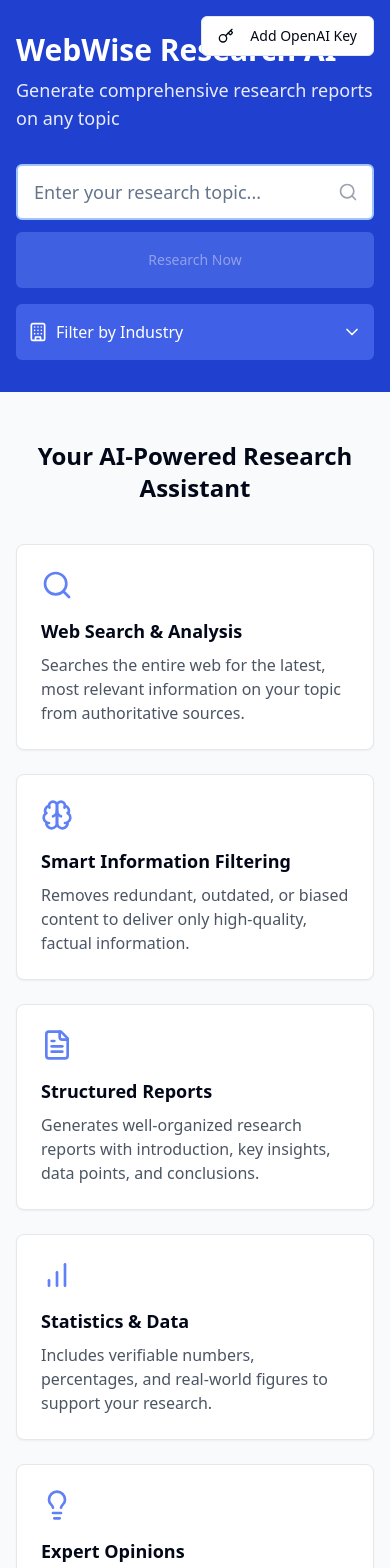
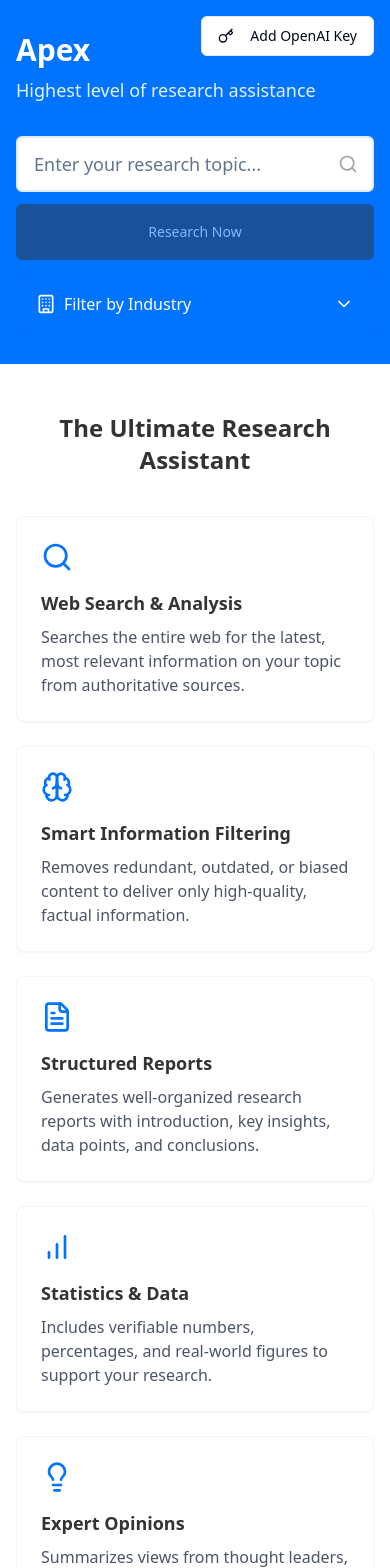
Before and after one commit to tejareddy809/webwise-research-ai, a React (Vite) app: page / in a window 390 px wide. Shown: the top 1568 px of the page. Built offline with nearby package versions, Linux system fonts and the light colour scheme.

Commit message:
Refactor: Improve UI and styling
- Change app name.
- Implement mobile and laptop compatibility.
- Add transitions and animations.
- Update color palette.

```diff
--- a/src/components/ResearchHeader.tsx
+++ b/src/components/ResearchHeader.tsx
@@ -48,18 +48,18 @@ export function ResearchHeader({ onSearch }: ResearchHeaderProps) {
   };
 
   return (
-    <div className="bg-research-700 text-white py-8 px-4 md:px-8">
-      <div className="max-w-6xl mx-auto">
-        <h1 className="text-3xl md:text-4xl font-bold mb-2">WebWise Research AI</h1>
+    <div className="bg-accent text-white py-8 px-4 md:px-8 transition-all-300">
+      <div className="max-w-6xl mx-auto animate-fade-in">
+        <h1 className="text-3xl md:text-4xl font-bold mb-2">Apex</h1>
         <p className="text-lg md:text-xl mb-8 opacity-90">
-          Generate comprehensive research reports on any topic
+          Highest level of research assistance
         </p>
 
-        <form onSubmit={handleSubmit} className="flex flex-col gap-4 max-w-3xl">
+        <form onSubmit={handleSubmit} className="flex flex-col gap-4 max-w-3xl animate-slide-up">
           <div className="flex flex-col md:flex-row gap-3">
             <div className="flex-1 relative">
               <Input
-                className="w-full pl-4 pr-12 py-3 text-lg text-black border-2 border-research-300 focus-visible:ring-research-500 h-14"
+                className="w-full pl-4 pr-12 py-3 text-lg text-secondary border-2 border-accent-100 focus-visible:ring-accent h-14 transition-all duration-200 hover:border-accent-300"
                 placeholder="Enter your research topic..."
                 value={query}
                 onChange={(e) => setQuery(e.target.value)}
@@ -68,7 +68,7 @@ export function ResearchHeader({ onSearch }: ResearchHeaderProps) {
             </div>
             <Button
               type="submit"
-              className="h-14 px-6 bg-research-500 hover:bg-research-600 text-white"
+              className="h-14 px-6 bg-secondary hover:bg-secondary/90 text-white transition-all duration-200 transform hover:scale-105"
               disabled={!query.trim()}
             >
               Research Now
@@ -78,28 +78,29 @@ export function ResearchHeader({ onSearch }: ResearchHeaderProps) {
           <Collapsible
             open={isFiltersOpen}
             onOpenChange={setIsFiltersOpen}
-            className="bg-research-600 rounded-md p-3"
+            className="bg-accent/80 backdrop-blur-sm rounded-md p-3 transition-all duration-300 animate-scale-in"
           >
-            <CollapsibleTrigger className="flex items-center gap-2 w-full justify-between text-left text-white py-1">
+            <CollapsibleTrigger className="flex items-center gap-2 w-full justify-between text-left text-white py-1 hover:bg-accent/50 rounded-md px-2 transition-all duration-200">
               <div className="flex items-center gap-2">
                 <Building size={20} />
                 <span className="font-medium">Filter by Industry</span>
                 {selectedIndustries.length > 0 && (
-                  <span className="bg-research-500 text-white text-xs px-2 py-1 rounded-full">
+                  <span className="bg-white text-accent text-xs px-2 py-1 rounded-full">
                     {selectedIndustries.length}
                   </span>
                 )}
               </div>
               {isFiltersOpen ? <ChevronUp size={20} /> : <ChevronDown size={20} />}
             </CollapsibleTrigger>
-            <CollapsibleContent className="mt-3">
+            <CollapsibleContent className="mt-3 transition-all duration-300">
               <div className="grid grid-cols-2 md:grid-cols-4 gap-3">
                 {industries.map((industry) => (
-                  <div key={industry.id} className="flex items-center space-x-2">
+                  <div key={industry.id} className="flex items-center space-x-2 hover:bg-accent/50 p-2 rounded-md transition-all duration-200">
                     <Checkbox
                       id={industry.id}
                       checked={selectedIndustries.includes(industry.id)}
                       onCheckedChange={() => toggleIndustry(industry.id)}
+                      className="border-white data-[state=checked]:bg-white data-[state=checked]:text-accent"
                     />
                     <label
                       htmlFor={industry.id}
--- a/src/index.css
+++ b/src/index.css
@@ -1,3 +1,4 @@
+
 @tailwind base;
 @tailwind components;
 @tailwind utilities;
@@ -13,41 +14,34 @@
     --popover: 0 0% 100%;
     --popover-foreground: 222.2 84% 4.9%;
 
-    --primary: 223 80% 55%;
-    --primary-foreground: 210 40% 98%;
+    --primary: 0 0% 100%;
+    --primary-foreground: 0 0% 20%;
 
-    --secondary: 210 40% 96.1%;
-    --secondary-foreground: 222.2 47.4% 11.2%;
+    --secondary: 0 0% 20%;
+    --secondary-foreground: 0 0% 98%;
 
     --muted: 210 40% 96.1%;
     --muted-foreground: 215.4 16.3% 46.9%;
 
-    --accent: 210 40% 96.1%;
-    --accent-foreground: 222.2 47.4% 11.2%;
+    --accent: 213 100% 50%;
+    --accent-foreground: 0 0% 100%;
 
     --destructive: 0 84.2% 60.2%;
     --destructive-foreground: 210 40% 98%;
 
     --border: 214.3 31.8% 91.4%;
     --input: 214.3 31.8% 91.4%;
-    --ring: 223 80% 55%;
+    --ring: 213 100% 50%;
 
     --radius: 0.5rem;
 
     --sidebar-background: 0 0% 98%;
-
     --sidebar-foreground: 240 5.3% 26.1%;
-
     --sidebar-primary: 240 5.9% 10%;
-
     --sidebar-primary-foreground: 0 0% 98%;
-
     --sidebar-accent: 240 4.8% 95.9%;
-
     --sidebar-accent-foreground: 240 5.9% 10%;
-
     --sidebar-border: 220 13% 91%;
-
     --sidebar-ring: 217.2 91.2% 59.8%;
   }
 
@@ -61,17 +55,17 @@
     --popover: 222.2 84% 4.9%;
     --popover-foreground: 210 40% 98%;
 
-    --primary: 210 40% 98%;
-    --primary-foreground: 222.2 47.4% 11.2%;
+    --primary: 0 0% 100%;
+    --primary-foreground: 0 0% 20%;
 
-    --secondary: 217.2 32.6% 17.5%;
-    --secondary-foreground: 210 40% 98%;
+    --secondary: 0 0% 20%;
+    --secondary-foreground: 0 0% 100%;
 
     --muted: 217.2 32.6% 17.5%;
     --muted-foreground: 215 20.2% 65.1%;
 
-    --accent: 217.2 32.6% 17.5%;
-    --accent-foreground: 210 40% 98%;
+    --accent: 213 100% 50%;
+    --accent-foreground: 0 0% 100%;
 
     --destructive: 0 62.8% 30.6%;
     --destructive-foreground: 210 40% 98%;
@@ -79,6 +73,7 @@
     --border: 217.2 32.6% 17.5%;
     --input: 217.2 32.6% 17.5%;
     --ring: 212.7 26.8% 83.9%;
+
     --sidebar-background: 240 5.9% 10%;
     --sidebar-foreground: 240 4.8% 95.9%;
     --sidebar-primary: 224.3 76.3% 48%;
@@ -99,3 +94,52 @@
     @apply bg-background text-foreground;
   }
 }
+
+@layer utilities {
+  .animate-fade-in {
+    animation: fadeIn 0.5s ease-out forwards;
+  }
+
+  .animate-slide-up {
+    animation: slideUp 0.6s ease-out forwards;
+  }
+
+  .animate-scale-in {
+    animation: scaleIn 0.4s ease-out forwards;
+  }
+
+  .transition-all-300 {
+    transition: all 0.3s ease;
+  }
+}
+
+@keyframes fadeIn {
+  from {
+    opacity: 0;
+  }
+  to {
+    opacity: 1;
+  }
+}
+
+@keyframes slideUp {
+  from {
+    opacity: 0;
+    transform: translateY(20px);
+  }
+  to {
+    opacity: 1;
+    transform: translateY(0);
+  }
+}
+
+@keyframes scaleIn {
+  from {
+    opacity: 0;
+    transform: scale(0.95);
+  }
+  to {
+    opacity: 1;
+    transform: scale(1);
+  }
+}
--- a/src/pages/Index.tsx
+++ b/src/pages/Index.tsx
@@ -45,16 +45,16 @@ export default function Index() {
   };
 
   return (
-    <div className="min-h-screen bg-slate-50">
+    <div className="min-h-screen bg-white">
       <ResearchHeader onSearch={handleSearch} />
 
       <Dialog>
         <DialogTrigger asChild>
-          <Button variant="outline" className="fixed top-4 right-4">
+          <Button variant="outline" className="fixed top-4 right-4 z-50 transition-all duration-200 hover:bg-accent hover:text-white">
             <Key className="mr-2 h-4 w-4" /> Add OpenAI Key
           </Button>
         </DialogTrigger>
-        <DialogContent>
+        <DialogContent className="sm:max-w-md">
           <DialogHeader>
             <DialogTitle>Add OpenAI API Key</DialogTitle>
           </DialogHeader>
@@ -64,8 +64,12 @@ export default function Index() {
               value={apiKey}
               onChange={(e) => setApiKey(e.target.value)}
               type="password"
+              className="transition-all duration-200 focus-visible:ring-accent"
             />
-            <Button onClick={handleApiKeySave} className="w-full">
+            <Button
+              onClick={handleApiKeySave}
+              className="w-full bg-accent hover:bg-accent/90 text-white transition-all duration-200"
+            >
               Save API Key
             </Button>
           </div>
@@ -78,42 +82,48 @@ export default function Index() {
 
       {!hasSearched ? (
         <div className="max-w-6xl mx-auto px-4 py-12">
-          <h2 className="text-2xl font-bold text-center mb-10">Your AI-Powered Research Assistant</h2>
+          <h2 className="text-2xl font-bold text-center mb-10 text-secondary animate-fade-in">The Ultimate Research Assistant</h2>
 
-          <div className="grid grid-cols-1 md:grid-cols-2 lg:grid-cols-3 gap-6">
+          <div className="grid grid-cols-1 sm:grid-cols-2 lg:grid-cols-3 gap-6">
             <FeatureCard
-              icon={<Search className="h-8 w-8 text-research-500" />}
+              icon={<Search className="h-8 w-8 text-accent" />}
               title="Web Search & Analysis"
               description="Searches the entire web for the latest, most relevant information on your topic from authoritative sources."
+              delay={0}
             />
             <FeatureCard
-              icon={<Brain className="h-8 w-8 text-research-500" />}
+              icon={<Brain className="h-8 w-8 text-accent" />}
               title="Smart Information Filtering"
               description="Removes redundant, outdated, or biased content to deliver only high-quality, factual information."
+              delay={100}
             />
             <FeatureCard
-              icon={<FileText className="h-8 w-8 text-research-500" />}
+              icon={<FileText className="h-8 w-8 text-accent" />}
               title="Structured Reports"
               description="Generates well-organized research reports with introduction, key insights, data points, and conclusions."
+              delay={200}
             />
             <FeatureCard
-              icon={<BarChart className="h-8 w-8 text-research-500" />}
+              icon={<BarChart className="h-8 w-8 text-accent" />}
               title="Statistics & Data"
               description="Includes verifiable numbers, percentages, and real-world figures to support your research."
+              delay={300}
             />
             <FeatureCard
-              icon={<Lightbulb className="h-8 w-8 text-research-500" />}
+              icon={<Lightbulb className="h-8 w-8 text-accent" />}
               title="Expert Opinions"
               description="Summarizes views from thought leaders, researchers, and industry professionals on your topic."
+              delay={400}
             />
             <FeatureCard
-              icon={<Book className="h-8 w-8 text-research-500" />}
+              icon={<Book className="h-8 w-8 text-accent" />}
               title="Cited Sources"
               description="Every insight comes with proper citations and references in your preferred academic style."
+              delay={500}
             />
           </div>
 
-          <div className="mt-12 text-center">
+          <div className="mt-12 text-center animate-fade-in">
             <p className="text-gray-500">
               Try searching for topics like "Artificial Intelligence in Healthcare", "Climate Change Solutions",
               "Remote Work Trends", or any subject you're interested in researching.
@@ -131,16 +141,17 @@ export default function Index() {
   );
 }
 
-function FeatureCard({ icon, title, description }: {
+function FeatureCard({ icon, title, description, delay = 0 }: {
   icon: React.ReactNode;
   title: string;
   description: string;
+  delay?: number;
 }) {
   return (
-    <Card className="border border-gray-200 hover:shadow-md transition-shadow">
+    <Card className="border border-gray-100 hover:shadow-lg transition-all duration-300 hover:translate-y-[-5px] animate-slide-up" style={{animationDelay: `${delay}ms`}}>
       <CardContent className="pt-6">
-        <div className="mb-4">{icon}</div>
-        <h3 className="text-lg font-semibold mb-2">{title}</h3>
+        <div className="mb-4 transition-all duration-300 transform hover:scale-110">{icon}</div>
+        <h3 className="text-lg font-semibold mb-2 text-secondary">{title}</h3>
         <p className="text-gray-600">{description}</p>
       </CardContent>
     </Card>
--- a/tailwind.config.ts
+++ b/tailwind.config.ts
@@ -1,3 +1,4 @@
+
 import type { Config } from "tailwindcss";
 
 export default {
@@ -28,17 +29,17 @@ export default {
 					DEFAULT: 'hsl(var(--primary))',
 					foreground: 'hsl(var(--primary-foreground))'
 				},
-        research: {
-          50: '#f0f7ff',
-          100: '#e0eefe',
-          200: '#c0ddfd',
-          300: '#a0c5fc',
-          400: '#80a4f9',
-          500: '#6080f5',
-          600: '#4060e8',
-          700: '#2040d0',
-          800: '#0920a8',
-          900: '#001080',
+        apex: {
+          50: '#e6f3ff',
+          100: '#cce7ff',
+          200: '#99cfff',
+          300: '#66b7ff',
+          400: '#339fff',
+          500: '#0077ff',
+          600: '#0066cc',
+          700: '#004c99',
+          800: '#003366',
+          900: '#001933',
         },
 				secondary: {
 					DEFAULT: 'hsl(var(--secondary))',
```
Also changed, not shown: src/components/ResearchReport.tsx (+42 -39 lines).
